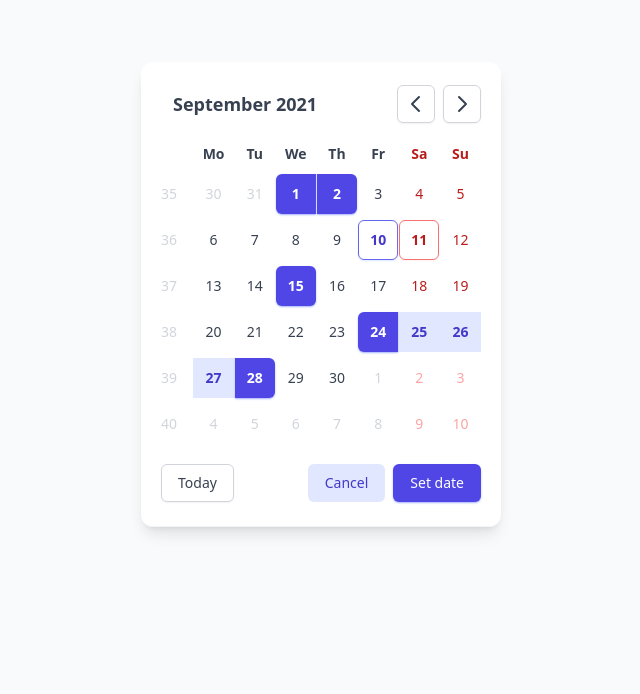
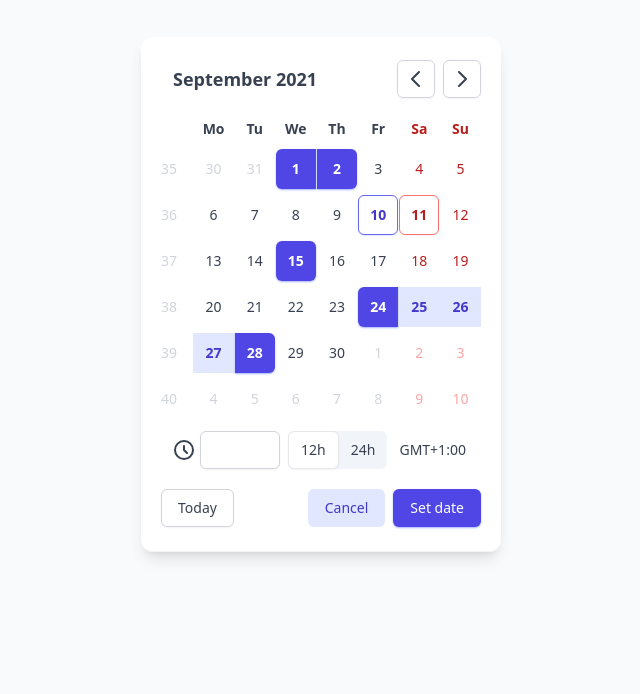
Before and after one commit to codesfromshad/tailwind-datepicker, a React (Create React App) app: page / in a window 1280 px wide. Shown: the part 106-800 px from the top of the page, without its empty margins (319-959 px from the left). Built offline with nearby package versions, Linux system fonts and the light colour scheme.

Commit message:
Add TimePicker component

```diff
--- a/package.json
+++ b/package.json
@@ -17,6 +17,7 @@
     "@types/react-dom": "^17.0.11",
     "@types/tailwindcss": "^3.0.2",
     "calendar-base": "^1.1.1",
+    "downshift": "^6.1.7",
     "react": "^17.0.2",
     "react-dom": "^17.0.2",
     "react-scripts": "5.0.0",
--- a/src/components/App/calendar.json
+++ b/src/components/App/calendar.json
@@ -56,7 +56,7 @@
       "isInteractable": true,
       "isFromPreviousMonth": false,
       "isFromNextMonth": false,
-      "dayData": "",
+      "dayData": "SSS",
       "date": {
          "weekNumber": 35,
          "day": 1,
--- a/src/components/App/index.tsx
+++ b/src/components/App/index.tsx
@@ -1,7 +1,8 @@
 import { useState } from 'react';
 
-import { ChevronLeftIcon, ChevronRightIcon, XIcon } from '@heroicons/react/outline';
+import { ChevronLeftIcon, ChevronRightIcon, ClockIcon } from '@heroicons/react/outline';
 import Calendar from './calendar.json';
+import { TimePicker } from '@components/TimePicker';
 
 function classNames(...classes: (boolean | null | undefined | string)[]) {
   return classes
@@ -201,7 +202,7 @@ function App() {
   return (
     <div className="">
       <div className="flex items-center justify-center w-full min-h-screen bg-gray-50 dark:bg-slate-900">
-        <div className="select-none flex bg-white dark:bg-gray-800 shadow-lg rounded-xl w-full sm:w-auto justify-center">
+        <div className="select-none flex bg-white dark:bg-gray-800 shadow-lg rounded-xl w-auto justify-center">
           <div className="flex flex-col w-[360px] justify-evenly px-5 pt-5 pb-6 border-b rounded-xl border-gray-100 dark:border-slate-800">
             <div className="flex items-center justify-between">
               <button className="text-lg text-gray-700 dark:text-slate-200 font-semibold rounded-md cursor-pointer hover:bg-gray-50 dark:hover:bg-slate-700 px-3 py-2 active:bg-gray-100 dark:active:bg-slate-600">
@@ -275,7 +276,7 @@ function App() {
 
                         "flex items-center justify-center w-full"
                       )}>
-                        <button
+                        <div
                           className={classNames(
                             day.isInteractable
                               ? "cursor-pointer hover:border-gray-300 dark:hover:border-slate-600 hover:bg-gray-50 dark:hover:bg-slate-800 hover:shadow-sm"
@@ -313,7 +314,7 @@ function App() {
                           )}
                         >
                           {day.date.day}
-                        </button>
+                        </div>
                       </div>
                     );
                   })}
@@ -321,7 +322,14 @@ function App() {
 
               </div>
             </div>
-            <div className="flex justify-between pt-5">
+
+            {/* Clock Input */}
+
+            <div className="pt-3 pb-2">
+              <TimePicker />
+            </div>
+
+            <div className="flex justify-between pt-3">
               <div className="flex">
                 <button
                   type="button"
--- /dev/null
+++ b/src/components/TimePicker/index.tsx
@@ -0,0 +1,65 @@
+import { Fragment, useState } from 'react';
+import { Listbox, Transition, Switch } from '@headlessui/react';
+import { CheckIcon, ChevronDownIcon, ClockIcon } from '@heroicons/react/outline';
+import Downshift from 'downshift';
+
+function classNames(...classes: (boolean | null | undefined | string)[]) {
+  return classes
+    .filter(Boolean)
+    .join(' ');
+}
+
+const items = [
+  {value: 'apple'},
+  {value: 'pear'},
+  {value: 'orange'},
+  {value: 'grape'},
+  {value: 'banana'},
+]
+
+export function TimePicker() {
+  const [enabled, setEnabled] = useState(false);
+  const [hours, setHours] = useState();
+  const [minutes, setMinutes] = useState();
+
+  const hoursHandler = (e: any) => {
+    setHours(e.target.value);
+  }
+
+  return (
+    <div>
+      <div className="flex justify-center items-center space-x-1">
+        <label htmlFor="number" className="flex text-sm font-medium text-gray-700">
+          <ClockIcon className="w-6 h-6 stroke-current"/>
+        </label>
+        <div>
+          <input
+            type="text"
+            className="shadow-sm focus:ring-indigo-500 focus:border-indigo-500 block w-20 sm:text-sm border-gray-300 rounded-md"
+          />
+        </div>
+        <div className="flex items-center justify-center px-1">
+          <div className="flex items-center justify-center rounded-md bg-slate-100">
+            <button
+              type="button"
+              className="flex bg-white border border-gray-200 rounded-md shadow-sm py-2 text-sm font-medium text-gray-700 whitespace-nowrap sm:w-auto px-3 transform duration-700 ease-in-out translate-x-0"
+            >
+              12h
+            </button>
+            <button
+              type="button"
+              className="flex border-transparent rounded-md py-2 text-sm font-medium text-gray-700 whitespace-nowrap sm:w-auto px-3 transform duration-700 ease-in-out translate-x-0"
+            >
+              24h
+            </button>
+          </div>
+        </div>
+        <div className="relative flex items-start text-sm px-1">
+          <p className="text-gray-700">
+            GMT+1:00
+          </p>
+        </div>
+      </div>
+    </div>
+  );
+}
--- a/src/index.tsx
+++ b/src/index.tsx
@@ -12,7 +12,6 @@ ReactDOM.render(
   <React.StrictMode>
     <App />
     <Month />
-    <Another />
   </React.StrictMode>,
   document.getElementById('root')
 );
```
Also changed, not shown: src/components/Another/index.tsx (+51 -0 lines), 1 other file (tests, documents, lock files or other folders).
